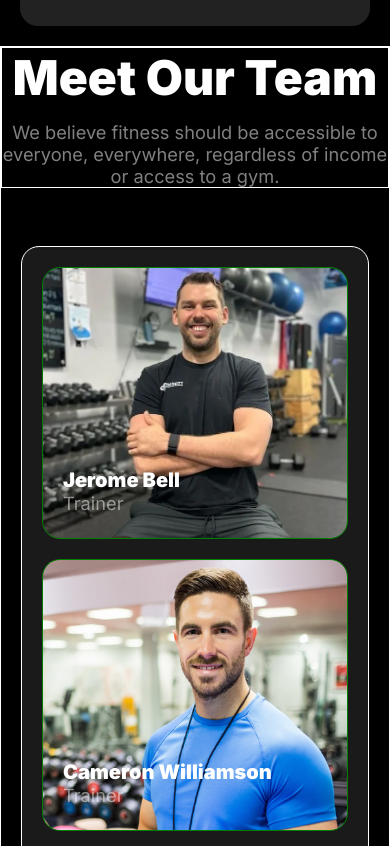
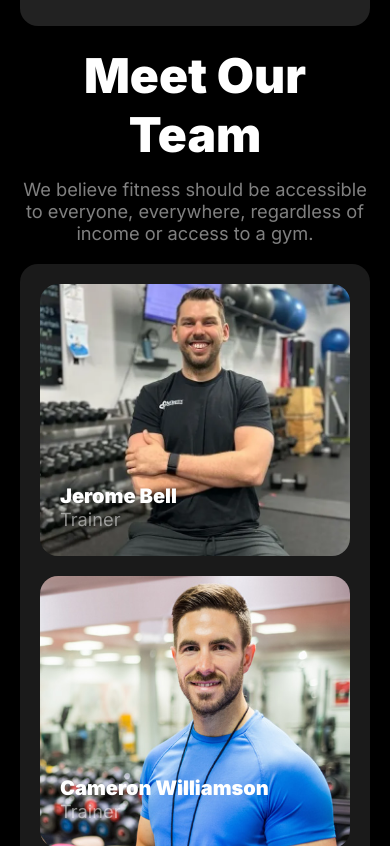
Before and after one commit to Mridul299/Assignment-02, a plain HTML site: page index.html in a window 390 px wide. Shown: the part 3395-4241 px from the top of the page. Drawn offline with Linux system fonts and the light colour scheme.

Commit message:
remove borders

```diff
--- a/styles/style.css
+++ b/styles/style.css
@@ -331,7 +331,6 @@
     }
     /* team-section */
     .team-section{
-        border: 1px solid white;
         margin: 0 auto 300px;
         max-width: 1060px;
     }
@@ -339,7 +338,6 @@
         margin: 0 auto 58px;
         text-align: center;
         max-width: 671px;
-        border: 1px solid white;
     }
     .team-header{
         color: white;
@@ -353,7 +351,6 @@
         font-weight:400;
     }
     .team-member-container{
-        border: 1px solid white;
         display: grid;
         padding: 20px;
         grid-template-columns: repeat(3,1fr);
@@ -362,7 +359,6 @@
         background: rgba(255, 255, 255, 0.1);
     }
     .team-member-img{
-        border: 1px solid green;
         max-width: 326px;
         border-radius: 18px;
         height: 272px;
@@ -479,5 +475,7 @@
         margin: 0 20px;
         grid-template-columns: repeat(1,1fr);
     }
-
+   .team-infor{
+    margin: 20px;
    }
+}
```
Lines whose indentation alone changed are shown as unchanged.
